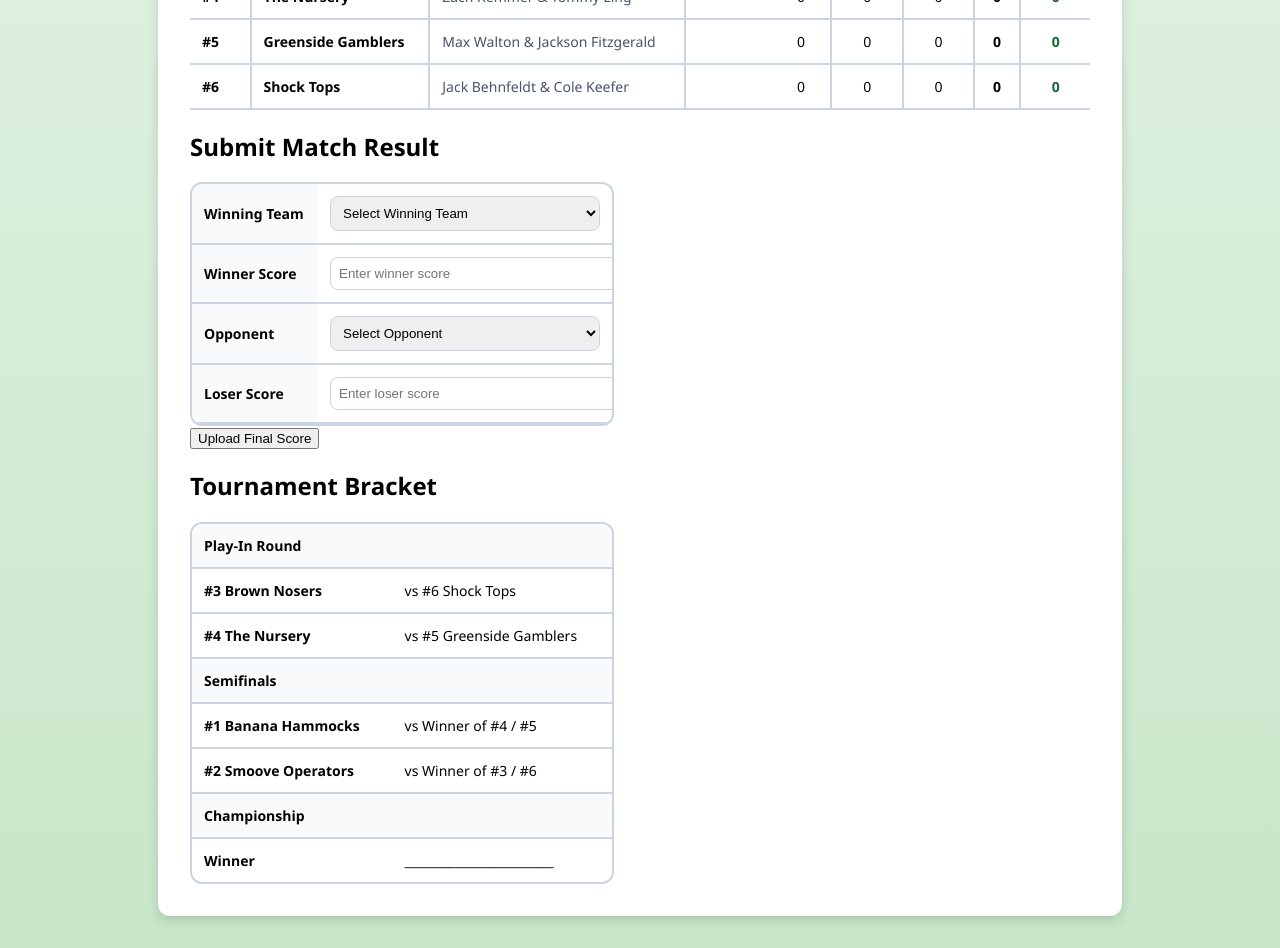
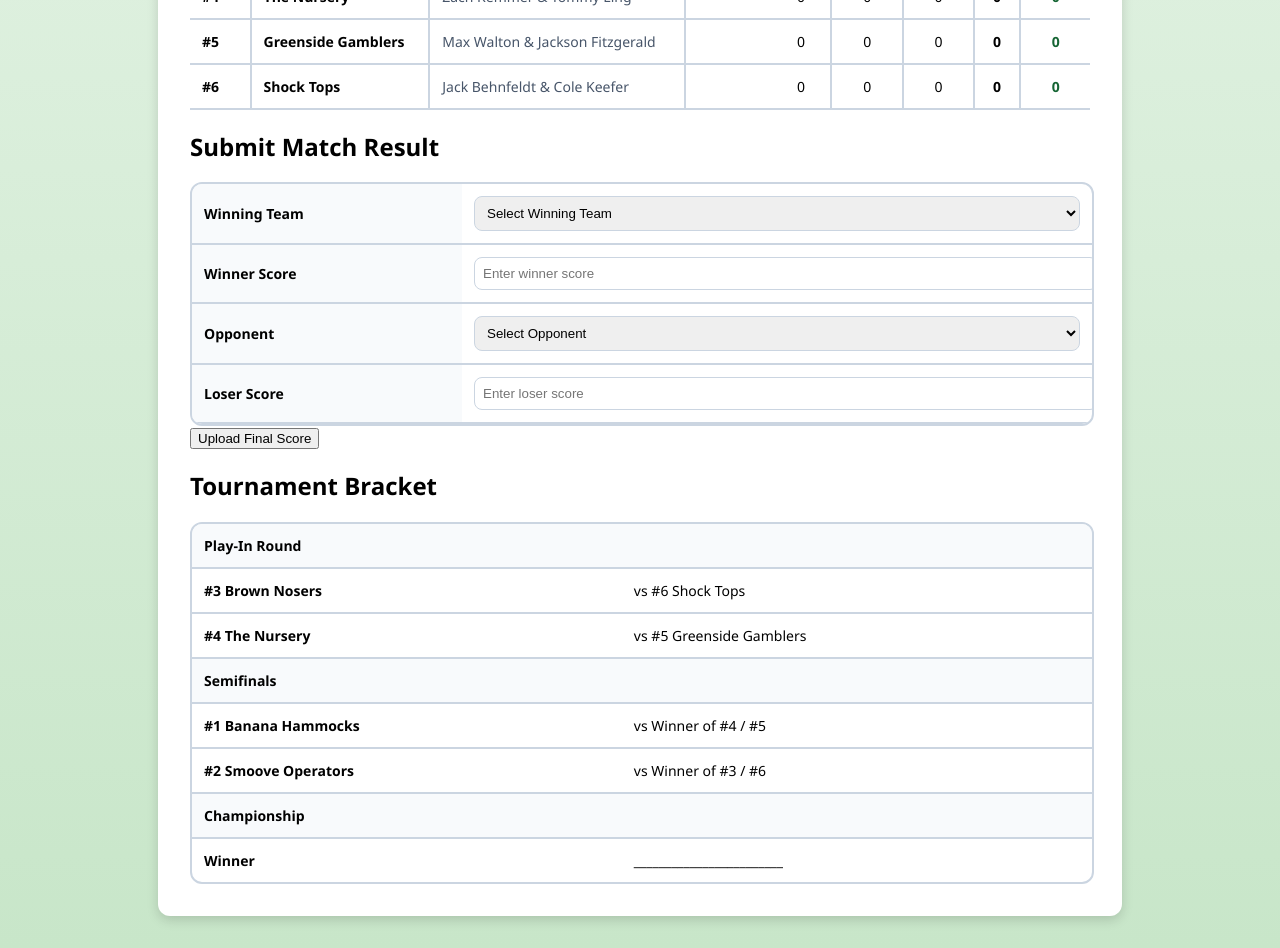
Before and after one commit to tymull24-max/Summer-Golf-League, a Next.js app: page / in a window 1280 px wide. Shown: the part 520-1468 px from the top of the page. Built offline with nearby package versions, Linux system fonts and the light colour scheme.

Commit message:
Update page.js

```diff
--- a/app/page.js
+++ b/app/page.js
@@ -74,7 +74,7 @@ export default function SummerGolfLeagueWebsite() {
   return (
     <div className="min-h-screen bg-gradient-to-b from-green-950 via-green-900 to-green-800 text-white">
 
-      {/* SCROLLING HEADER */}
+      {/* HEADER */}
       <nav className="w-full bg-green-900 text-white py-12 shadow-xl border-b-4 border-green-700">
         <div className="max-w-7xl mx-auto px-6">
 
@@ -139,12 +139,14 @@ export default function SummerGolfLeagueWebsite() {
           </div>
         </section>
 
-        {/* RESPONSIVE SPLIT (B) WITH ALIGNMENT LOCK */}
-        <section id="submit" className="grid grid-cols-1 lg:grid-cols-2 gap-8 items-start content-start place-items-start min-h-[400px]">
+        {/* FLEXBOX LAYOUT — CENTERED, MEDIUM GAP */}
+        <section
+          id="submit"
+          className="flex flex-col lg:flex-row justify-center items-start gap-8 w-full"
+        >
 
-          {/* LEFT SIDE — UPLOAD SCORE */}
-          <div className="bg-white text-slate-900 rounded-2xl p-6 shadow-lg flex flex-col justify-start h-full">
-            <div style={{ width: "100%", maxWidth: "420px" }}>
+          {/* LEFT CARD */}
+          <div className="bg-white text-slate-900 rounded-2xl p-6 shadow-lg flex flex-col h-full w-full max-w-[420px]">
             <h2 className="text-2xl font-bold mb-4">Submit Match Result</h2>
 
             <div style={{ width: "100%", border: "2px solid #cbd5e1", borderRadius: "12px", overflow: "hidden" }}>
@@ -216,11 +218,9 @@ export default function SummerGolfLeagueWebsite() {
               Upload Final Score
             </button>
           </div>
-          </div>
 
-          {/* RIGHT SIDE — BRACKET */}
-          <div className="bg-white text-slate-900 rounded-2xl p-6 shadow-lg flex flex-col justify-start h-full">
-            <div style={{ width: "100%", maxWidth: "420px" }}>
+          {/* RIGHT CARD */}
+          <div className="bg-white text-slate-900 rounded-2xl p-6 shadow-lg flex flex-col h-full w-full max-w-[420px]">
             <h2 className="text-2xl font-bold mb-4">Tournament Bracket</h2>
 
             <div style={{ width: "100%", border: "2px solid #cbd5e1", borderRadius: "12px", overflow: "hidden" }}>
@@ -290,7 +290,6 @@ export default function SummerGolfLeagueWebsite() {
               </table>
             </div>
           </div>
-          </div>
 
         </section>
       </div>
```
Lines whose indentation alone changed are shown as unchanged.
